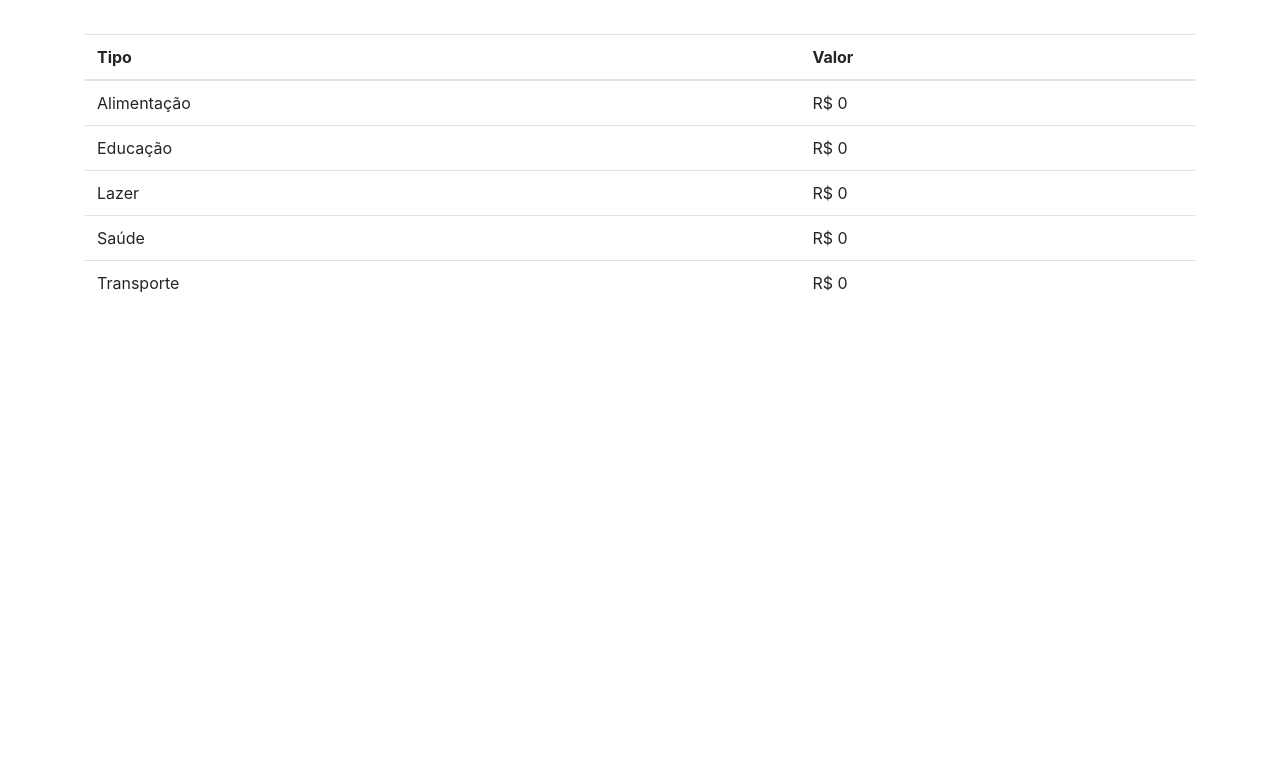
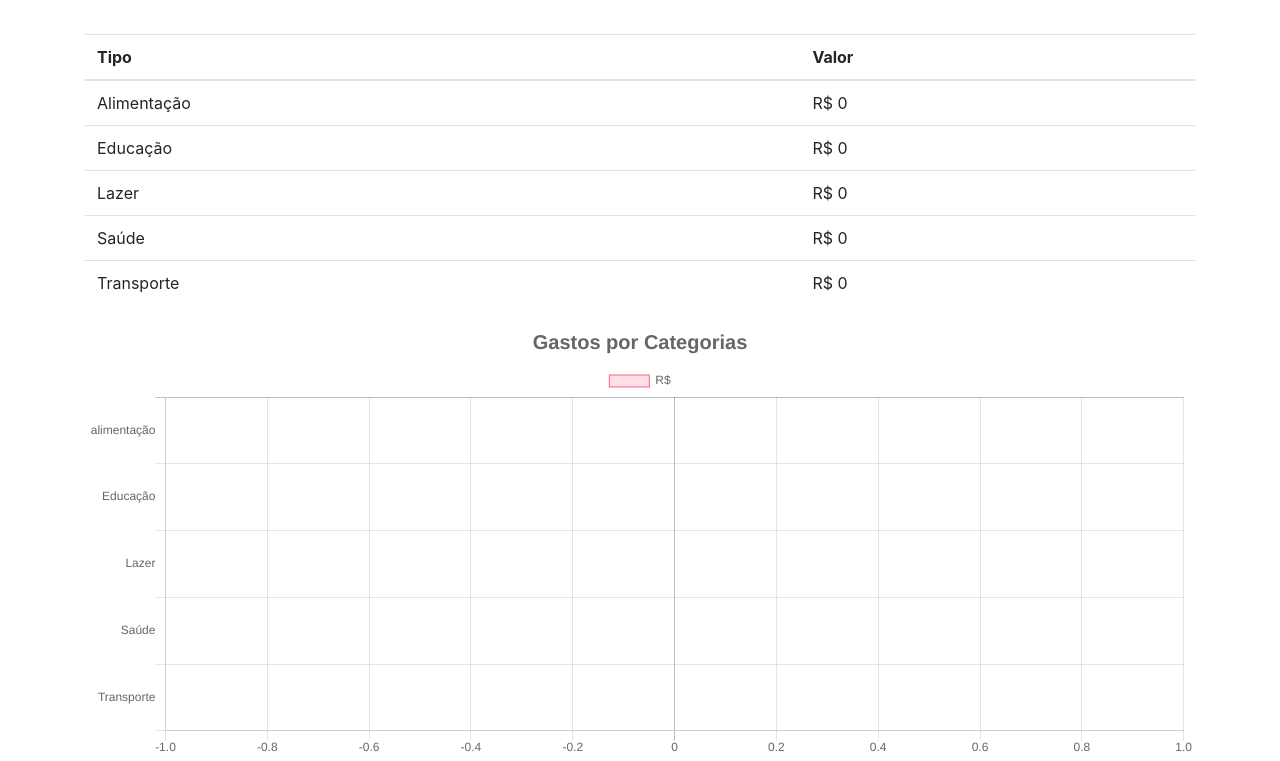
Before and after one commit to TalisonF/Controle-de-gastos, a plain HTML site: page estatisticas.html in a window 1280 px wide. Shown: the part 198-959 px from the top of the page. Before the commit the page ends 800 px from the top, so only its background shows below. Drawn offline with nearby package versions, Linux system fonts and the light colour scheme.

Commit message:
Inserção de grafico

```diff
--- a/app.js
+++ b/app.js
@@ -224,12 +224,9 @@ function listardespesas() {
     despesas = Array()
     despesas = bd.recuperarTodosRegistros()
     console.log(despesas)
+    let valores = {'alimentação' : 0 , 'Educação' : 0 , 'Lazer' : 0 , 'Saúde' : 0  , 'Transporte' : 0 }
 
-    let v1 = 0;
-    let v2 = 0;
-    let v3 = 0;
-    let v4 = 0;
-    let v5 = 0;
+    console.log(valores);
 
     despesas.forEach(d => {
         d.valor.replace(',', '.')
@@ -237,19 +234,19 @@ function listardespesas() {
         d.tipo = parseInt(d.tipo)
         switch (d.tipo) {
             case 1:
-                v1 += d.valor
+                valores['alimentação'] += d.valor;
                 break
             case 2:
-                v2 += d.valor
+                valores['Educação'] += d.valor;
                 break
             case 3:
-                v3 += d.valor
+                valores['Lazer'] += d.valor;
                 break
             case 4:
-                v4 += d.valor
+                valores['Saúde'] += d.valor;
                 break
             case 5:
-                v5 += d.valor
+                valores['Transporte'] += d.valor;
                 break
         }
     });
@@ -258,20 +255,66 @@ function listardespesas() {
 
     let linha = tabela.insertRow()
     linha.insertCell(0).innerHTML = 'Alimentação'
-    linha.insertCell(1).innerHTML = `R$ ${v1}`
+    linha.insertCell(1).innerHTML = `R$ ${valores['alimentação']}`
     linha = tabela.insertRow()
     linha.insertCell(0).innerHTML = 'Educação'
-    linha.insertCell(1).innerHTML = `R$ ${v2}`
+    linha.insertCell(1).innerHTML = `R$ ${valores['Educação']}`
         linha = tabela.insertRow()
     linha.insertCell(0).innerHTML ='Lazer'
-    linha.insertCell(1).innerHTML = `R$ ${v3}`
+    linha.insertCell(1).innerHTML = `R$ ${valores['Lazer'] }`
 
     linha = tabela.insertRow()
     linha.insertCell(0).innerHTML ='Saúde'
-    linha.insertCell(1).innerHTML = `R$ ${v4}`
+    linha.insertCell(1).innerHTML = `R$ ${valores['Saúde']}`
 
     linha = tabela.insertRow()
     linha.insertCell(0).innerHTML ='Transporte'
-    linha.insertCell(1).innerHTML = `R$ ${v5}`
+    linha.insertCell(1).innerHTML = `R$ ${valores['Transporte']}`
+
+    var ctx = document.getElementById("myChart").getContext('2d');
+
+    var myChart = new Chart(ctx, {
+    type: 'horizontalBar',
+    data: {
+        labels: ['alimentação' , 'Educação' , 'Lazer' , 'Saúde'  , 'Transporte'],
+        datasets: [{
+            label: 'R$',
+            data: [valores['alimentação'], valores['Educação'], valores['Lazer'], valores['Saúde'], valores['Transporte']],
+            backgroundColor: [
+                'rgba(255, 99, 132, 0.2)',
+                'rgba(54, 162, 235, 0.2)',
+                'rgba(255, 206, 86, 0.2)',
+                'rgba(75, 192, 192, 0.2)',
+                'rgba(153, 102, 255, 0.2)',
+                'rgba(255, 159, 64, 0.2)'
+            ],
+            borderColor: [
+                'rgba(255,99,132,1)',
+                'rgba(54, 162, 235, 1)',
+                'rgba(255, 206, 86, 1)',
+                'rgba(75, 192, 192, 1)',
+                'rgba(153, 102, 255, 1)',
+                'rgba(255, 159, 64, 1)'
+            ],
+            borderWidth: 1
+        }]
+    },
+    options: {
+            maintainAspectRatio: false,
+            title: {
+            display : true,
+            fontSize: 20,
+            text : 'Gastos por Categorias',
+        },
+        scales: {
+            yAxes: [{
+                ticks: {
+                    beginAtZero:true
+                }
+                }]
+            }
+        }
+    });
+
 
 }
--- a/estatisticas.html
+++ b/estatisticas.html
@@ -16,9 +16,11 @@
     crossorigin="anonymous"></script>
   <!-- Bootstrap fim -->
 
+  <script src="https://cdnjs.cloudflare.com/ajax/libs/Chart.js/2.7.3/Chart.min.js"></script>
   <!-- Font Awesome -->
   <script defer src="https://use.fontawesome.com/releases/v5.0.8/js/all.js"></script>
   <script src="app.js"></script>
+
 </head>
 
 <body onload="listardespesas()">
@@ -71,7 +73,7 @@
 
         </tbody>
     </table>
-
+      <canvas id="myChart" class="Grafico" width="30" height="30"></canvas>
 
 </body>
 
```
